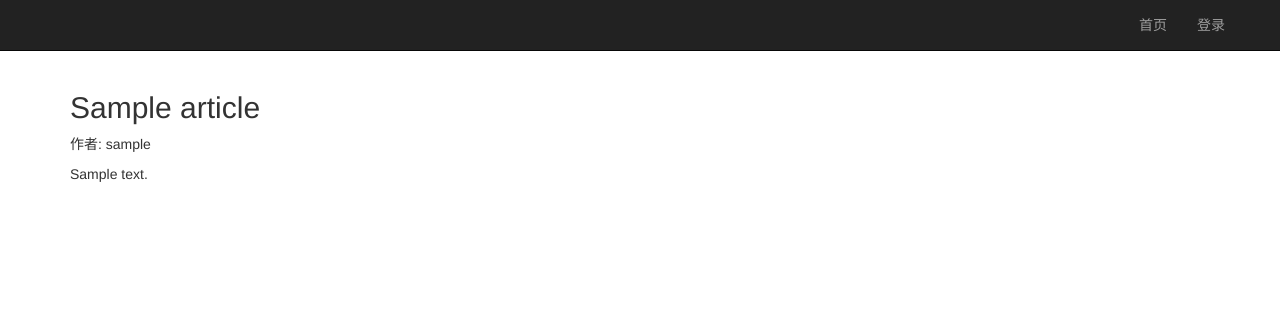
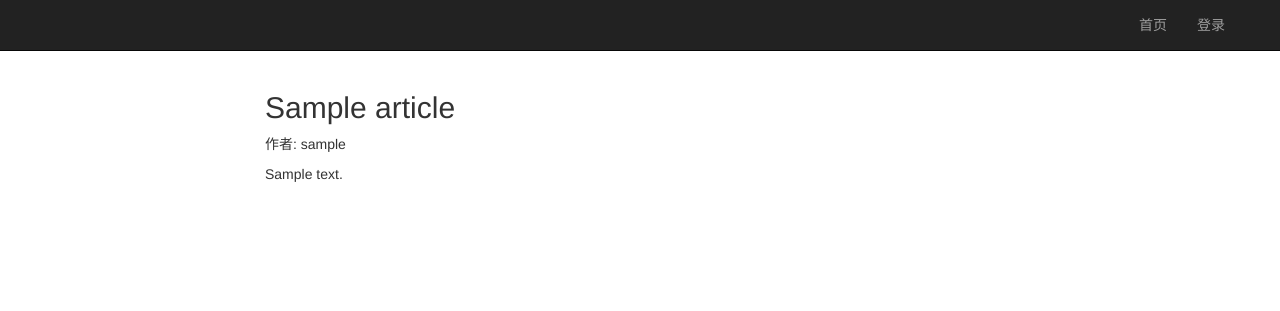
Before and after one commit to jiangliu2u/flaskblog, a Flask app: template app/templates/article_detail.html in a window 1280 px wide. Shown: the top 311 px of the page. Run offline with Flask 2, Linux system fonts and the light colour scheme; the template is opened without the code that fills it: most values are stand-ins (such as "Sample title", 1, 10 or a date in 2020); parts of the project's set-up code (start-up, migrations or seed data) failed here and were passed over; some libraries are stand-ins or nearby versions.

Commit message:
page adjustment

```diff
--- a/app/templates/article_detail.html
+++ b/app/templates/article_detail.html
@@ -5,11 +5,13 @@
     {{super()}}
     <div class="container">
         <div class="row">
-            <div class="col-lg-7">
+            <div class="col-lg-2"></div>
+            <div class="col-lg-8">
                 <h2>{{ article.title }}</h2>
                 <p>作者: {{ article.author.username }}</p>
                 <p>{{ article.content|safe }}</p>
             </div>
+            <div class="col-lg-2"></div>
         </div>
     </div>
     {% endblock %}
```
